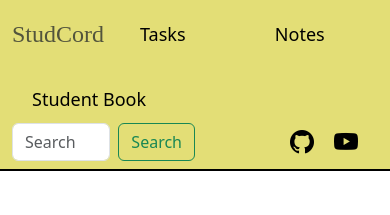
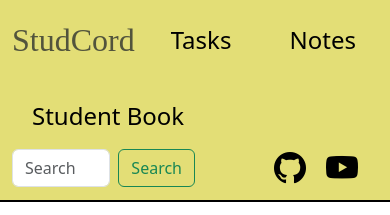
Before and after one commit to VishalProgammer/StudCord, a React (Vite) app: page / in a window 390 px wide. Shown: the top 215 px of the page. Built offline with nearby package versions, Linux system fonts and the light colour scheme.

Commit message:
Update nav-bar.css

```diff
--- a/src/components/nav-bar.css
+++ b/src/components/nav-bar.css
@@ -36,3 +36,19 @@
     margin: 0 10px;
     font-size: x-large;
 }
+
+
+@media (max-width: 768px) {
+    #logo{
+        font-size: xx-large;
+    }
+
+    #icon{
+    margin: 0 10px;
+    font-size: xx-large;
+    }
+    #tabs{
+        font-size: x-large;
+    }
+
+}
```
